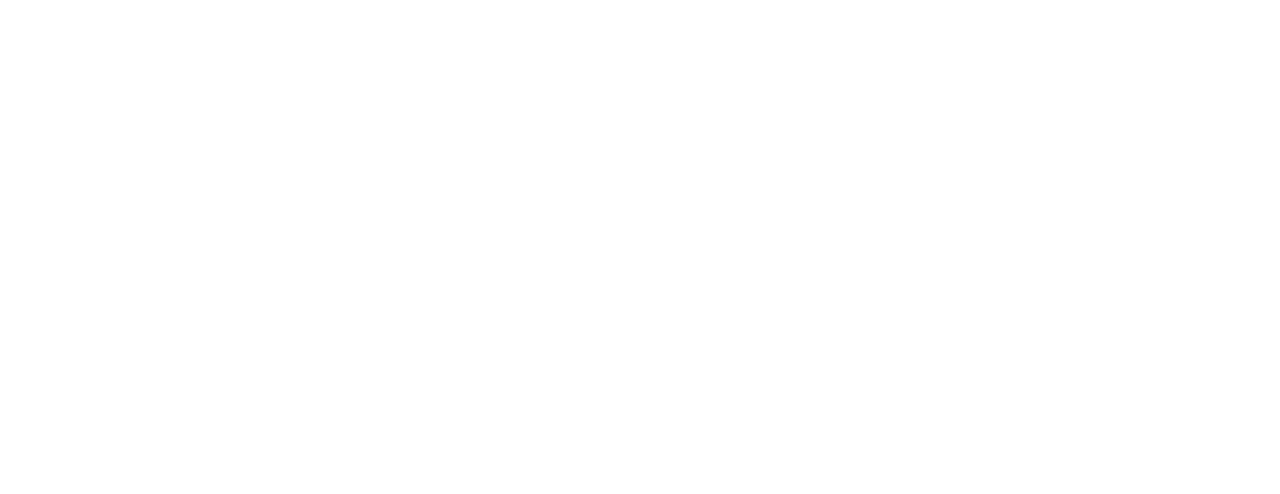
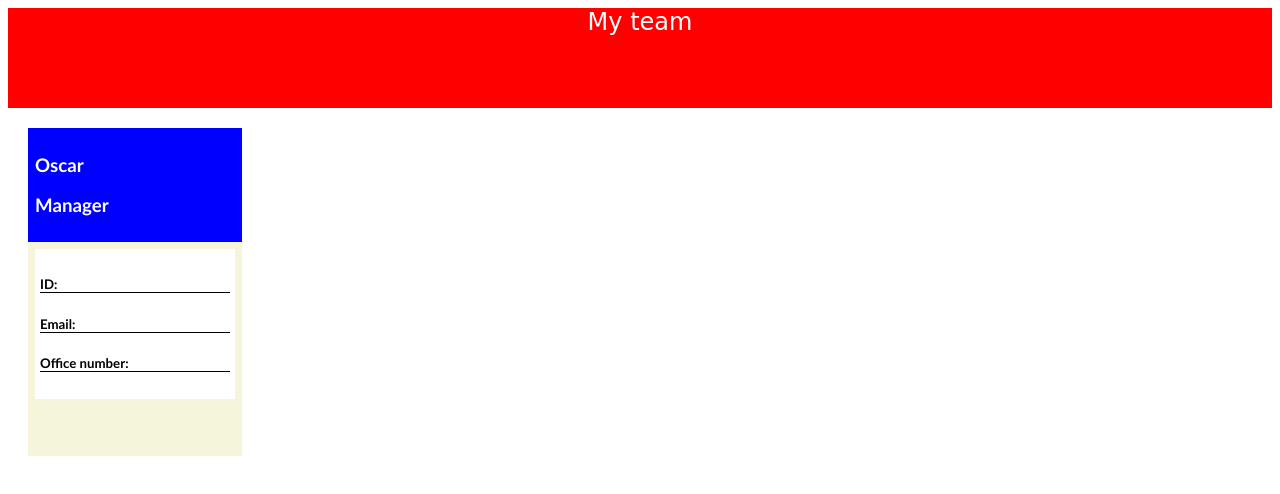
Before and after one commit to oscarcbryant/Team-Profile-Generator, a website: page dist/index.html in a window 1280 px wide. Drawn offline with Linux system fonts and the light colour scheme.

Commit message:
updated css and html for starting point of homework

```diff
--- a/dist/index.html
+++ b/dist/index.html
@@ -6,7 +6,25 @@
     <meta name="viewport" content="width=device-width, initial-scale=1.0">
     <title>Document</title>
 </head>
+<link rel="stylesheet" href="style.css">
 <body>
-
+    <div id="heading">
+    <header id ="heading-text">My team</header>
+    </div>
+    <main>
+        <div id="manager">
+            <div id="top">
+                <h3>Oscar</h3>
+                <h3>Manager</h3>
+            </div>
+            <div id="details">
+                <div id = "table">
+                    <h5 id="id">ID: </h4>
+                    <h5 id="email">Email: </h4>
+                    <h5 id="office-number">Office number: </h4>
+                </div>
+            </div>
+        </div>
+    </main>
 </body>
 </html>
--- a/dist/style.css
+++ b/dist/style.css
@@ -0,0 +1,46 @@
+#heading {
+
+    height: 100px;
+    background-color: red;
+}
+
+#heading-text {
+    display: flex;
+    justify-content: center;
+    font-family: cursive;
+    font-size: x-large;
+    color: white;
+
+}
+
+#manager {
+    width: 200px;
+    margin: 20px;
+    border-radius: 5px;
+}
+
+#top {
+    background-color: blue;
+    color: white;
+    width: 200px;
+    padding: 7px;
+    font-family: 'Trebuchet MS', 'Lucida Sans Unicode', 'Lucida Grande', 'Lucida Sans', Arial, sans-serif;
+
+}
+
+#details {
+    background-color: beige;
+    width: 200px;
+    height: 200px;
+    padding: 7px;
+}
+
+#table {
+    background-color: white;
+    padding: 5px;
+}
+
+h5 {
+    font-family: 'Trebuchet MS', 'Lucida Sans Unicode', 'Lucida Grande', 'Lucida Sans', Arial, sans-serif;
+    border-bottom: black solid 1px;
+}
```
